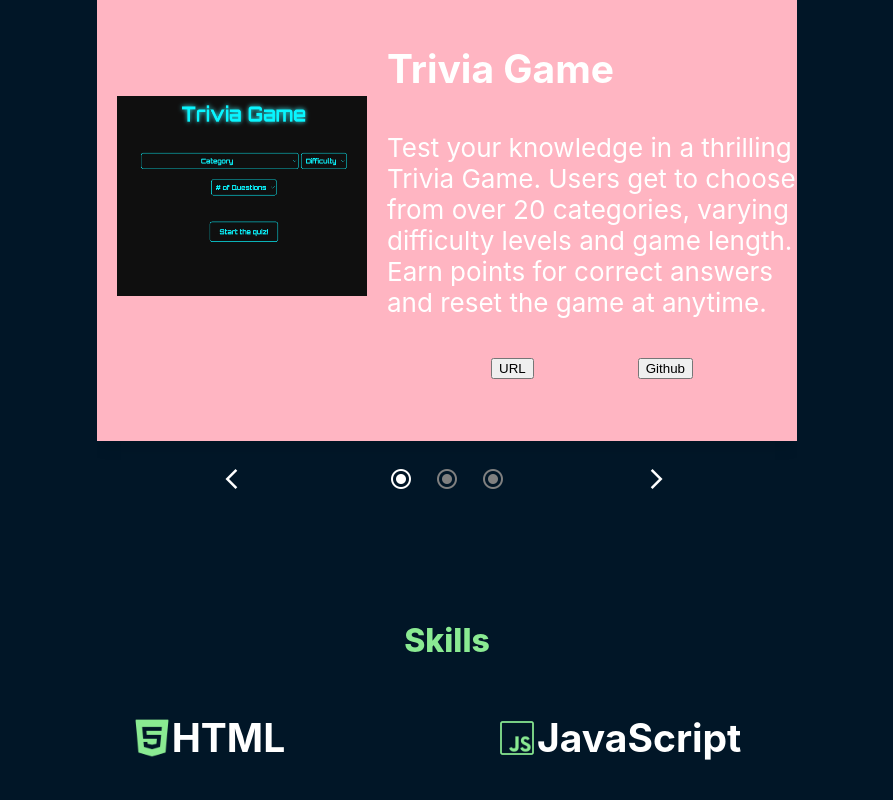
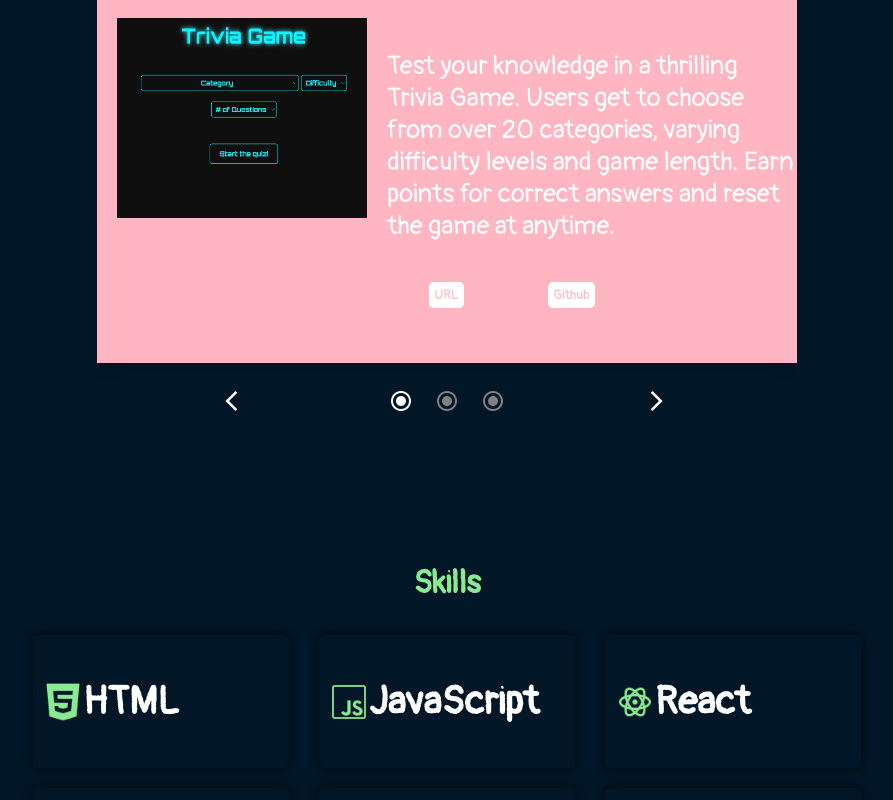
Before and after one commit to anjaliruth/AnjaliMuthusamy, a React (Create React App) app: page / in a window 1280 px wide. Shown: the part 1440-2240 px from the top of the page, without its empty margins (193-1086 px from the left). Built offline with nearby package versions, Linux system fonts and the light colour scheme.

Commit message:
changed fonts

```diff
--- a/public/index.html
+++ b/public/index.html
@@ -4,6 +4,15 @@
     <meta charset="utf-8" />
     <link rel="icon" href="%PUBLIC_URL%/favicon.ico" />
     <link rel="stylesheet" href="https://fonts.googleapis.com/css2?family=Material+Symbols+Outlined:opsz,wght,FILL,GRAD@20..48,100..700,0..1,-50..200" />
+    <link rel="preconnect" href="https://fonts.googleapis.com">
+<link rel="preconnect" href="https://fonts.gstatic.com" crossorigin>
+<link href="https://fonts.googleapis.com/css2?family=Source+Code+Pro:wght@500&display=swap" rel="stylesheet">
+<link rel="preconnect" href="https://fonts.googleapis.com">
+<link rel="preconnect" href="https://fonts.gstatic.com" crossorigin>
+<link href="https://fonts.googleapis.com/css2?family=Roboto+Slab&display=swap" rel="stylesheet">
+<link rel="preconnect" href="https://fonts.googleapis.com">
+<link rel="preconnect" href="https://fonts.gstatic.com" crossorigin>
+<link href="https://fonts.googleapis.com/css2?family=Pangolin&display=swap" rel="stylesheet">
     <meta name="viewport" content="width=device-width, initial-scale=1" />
     <meta name="theme-color" content="#000000" />
     <meta
--- a/src/App.css
+++ b/src/App.css
@@ -2,6 +2,11 @@
   display: flex;
   flex-direction: column;
   gap: 100px;
+}
+
+html{
+  scroll-behavior: smooth;
+
 }
 
 :root {
@@ -9,21 +14,25 @@
   /* --textColour: #F6F1D1;
   --headingColour:  #AF5B5B; */
   /* --backgroundColour: #02182b;*/
-  --textColour: #FFB5C2;
-  --textColour: #38AECC;
+  --textColour: #ffb5c2;
+  --textColour: #38aecc;
   --textColour: #ffffff;
   --headingColour: #8aea92;
 }
 
-.skillsGrid{
+.skillsGrid {
   display: grid;
-  grid-template-columns: 1fr 1fr;
- column-gap:100px;
+  grid-template-columns: 1fr 1fr 1fr;
+  column-gap: 10px;
 }
 
-.individualSkills{
+.individualSkills {
   display: flex;
   direction: row;
+  box-shadow: 0 0 10px 0 rgba(0, 0, 0, 0.7);
+  padding: 10px;
+  margin: 10px;
+  border-radius: 5px;
 }
 
 .individualSkills > img {
@@ -31,35 +40,34 @@
   align-self: center;
 }
 
-
-.carousel{
+.carousel {
   overflow: hidden;
   width: 700px;
   display: flex;
   flex-direction: column;
   justify-content: center;
 }
-.icons{
-display: flex;
-flex-direction: column;
-gap: 10px;
+.icons {
+  display: flex;
+  flex-direction: column;
+  gap: 10px;
 }
 
-.Linkedin-icon, .Github-icon{
+.Linkedin-icon,
+.Github-icon {
   width: 30px;
   height: 30px;
 }
 .inner {
   white-space: nowrap;
   transition: transform 0.3s;
-box-shadow: 0 5px 15px rgba(0,0,0,0.1);
+  box-shadow: 0 5px 15px rgba(0, 0, 0, 0.1);
 }
 
-.carousel-item-image{
+.carousel-item-image {
   width: 250px;
-height:200px;
+  height: 200px;
   padding: 0 20px 0 20px;
-
 }
 
 .carousel-item {
@@ -68,30 +76,28 @@ height:200px;
   justify-content: center;
   height: 490px;
   /* background-color: #3777FF; */
-  background-color:#FFB5C2 ;
+  background-color: #ffb5c2;
 }
 
-.carousel-item-text{
+.carousel-item-text {
   fint-size: 1.15rem;
   margin: 40px 0 40px 0;
   padding: 0 20px 0 20p;
   white-space: normal;
-
 }
 
-.carousel-buttons{
+.carousel-buttons {
   display: flex;
   justify-content: space-evenly;
   flex-direction: row;
 }
 
-.button-arrows{
+.button-arrows {
   background: none;
   color: var(--textColour);
   border: none;
   cursor: pointer;
   margin-top: 20px;
-
 }
 
 .indicators {
@@ -102,14 +108,13 @@ height:200px;
 }
 
 .indicator-buttons {
-  border:none;
+  border: none;
   cursor: pointer;
 }
 
 .indicators > button {
   margin: 5px;
   background: none;
-
 }
 .indicator-symbol {
   color: gray;
@@ -119,14 +124,13 @@ height:200px;
   color: var(--textColour);
 }
 
-.NavBar{
+.NavBar {
   position: sticky;
-  top:0;
+  top: 0;
   z-index: 1;
   display: flex;
   justify-content: flex-end;
-
-margin-right: 30px;
+  margin-right: 30px;
 }
 .sectionHeading {
   display: flex;
@@ -156,15 +160,23 @@ ul li a {
   font-weight: 600;
 }
 
-#projects, #skills, #contact {
-  margin: 0 auto
+#projects,
+#skills,
+#contact{
+  margin: 10px auto;
+}
+
+#about{
+  padding-top: 15px;
 }
 body {
+  /* font-family: 'Source Code Pro', monospace; */
+  /* font-family: 'Roboto Slab', serif; */
+  font-family: 'Pangolin', cursive;
   margin: 0;
   padding: 0;
   width: 100%;
-  scroll-behavior: smooth;
-  background-color:var(--backgroundColour);
+  background-color: var(--backgroundColour);
   min-height: 100vh;
   display: flex;
   flex-direction: column;
@@ -173,10 +185,10 @@ body {
   color: var(--textColour);
 }
 
-.name{
+.name {
   font-size: 2rem;
   font-weight: 800;
-  color: var(--headingColour)
+  color: var(--headingColour);
 }
 
 .jobTitle {
@@ -202,7 +214,33 @@ body {
   gap: 20px;
 }
 
-.aboutPara{
+.aboutPara {
   max-width: 500px;
   margin: 0 auto;
 }
+.carousel-content{
+  margin: 0;
+}
+
+.carousel-buttons2 > button {
+  border: none;
+  background-color: #fff;
+  color: #ffb5c2;
+  border-radius: 5px;
+  padding: 5px;
+  font-family: 'Pangolin', cursive;
+}
+
+.carousel-buttons2 {
+  display: flex;
+  flex-direction: row;
+  justify-content: space-around;
+
+  width: 250px;
+}
+
+/* .carousel-content{
+  background-color: chartreuse;
+  margin: 0;
+  padding: 0;
+} */
--- a/src/components/CarouselItem/carouselitem.js
+++ b/src/components/CarouselItem/carouselitem.js
@@ -1,6 +1,12 @@
 import React from "react";
 
-export const Carouselitem = ({ title, description, image, githubUrl, pageUrl }) => {
+export const Carouselitem = ({
+  title,
+  description,
+  image,
+  githubUrl,
+  pageUrl,
+}) => {
   function goToGithub() {
     window.open(githubUrl, "_blank");
   }
@@ -8,16 +14,15 @@ export const Carouselitem = ({ title, description, image, githubUrl, pageUrl })
     window.open(pageUrl, "_blank");
   }
 
-
   return (
     <div className="carousel-item">
       <img className="carousel-item-image" src={image} alt="project image" />
       <div className="carousel-content">
-        <h2 className="carousel-item-titile">{title}</h2>
-        <div className="carousel-item-text">{description}</div>
-        <div className="carousel-buttons" >
-        <button onClick={goToPage}>URL</button>
-        <button onClick={goToGithub}>Github</button>
+        <h2 className="carousel-item-title">{title}</h2>
+        <p className="carousel-item-text">{description}</p>
+        <div className="carousel-buttons2">
+          <button onClick={goToPage}>URL</button>
+          <button onClick={goToGithub}>Github</button>
         </div>
       </div>
     </div>
```
